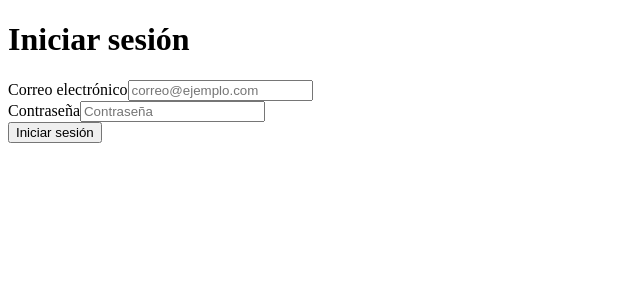
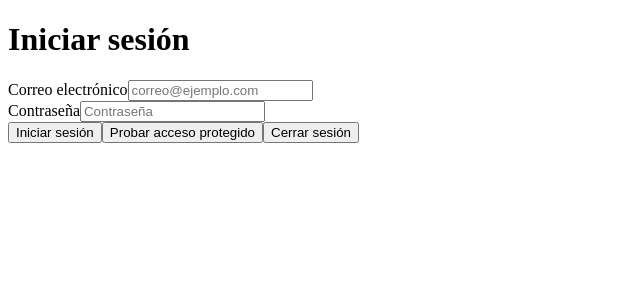
Before and after one commit to Jers-0613/ProyectoFinalLenguajes, a Nuxt app in the folder frontend/: page /login in a window 1280 px wide. Shown: the top 300 px of the page, without its empty margins (0-640 px from the left). Built offline with nearby package versions, Linux system fonts and the light colour scheme.

Commit message:
Mejorar manejo de sesion y cerrar sesion

```diff
--- a/frontend/pages/login.vue
+++ b/frontend/pages/login.vue
@@ -25,6 +25,21 @@
       <button type="submit">
         Iniciar sesión
       </button>
+
+      <button
+        type="button"
+        @click="probarEndpointProtegido"
+      >
+        Probar acceso protegido
+      </button>
+
+      <button
+        type="button"
+        @click="cerrarSesion"
+      >
+        Cerrar sesión
+      </button>
+
       <div v-if="errores.length > 0">
   <p></p>
 
@@ -55,6 +70,7 @@ const errores = ref<string[]>([])
 const mensajeExito = ref('')
 interface RespuestaLogin {
   mensaje: string
+  token: string
   usuario: {
     id: number
     correo: string
@@ -67,6 +83,7 @@ interface RespuestaLogin {
 const iniciarSesion = async () => {
   errores.value = []
   mensajeExito.value = ''
+  localStorage.removeItem('token')// Eliminar token actual
 
   if (!formulario.value.correo || !formulario.value.password) {
     errores.value.push('El correo y la contraseña son obligatorios.')
@@ -97,6 +114,8 @@ const iniciarSesion = async () => {
 
     mensajeExito.value = respuesta.mensaje
 
+    localStorage.setItem('token', respuesta.token)
+
     console.log('Respuesta del login:', respuesta)
 
   } catch (error: any) {
@@ -108,4 +127,26 @@ const iniciarSesion = async () => {
   }
 }
 
+const probarEndpointProtegido = async () => {
+  try {
+    const token = localStorage.getItem('token')
+
+    const respuesta = await $fetch('http://localhost:5283/api/protegido', {
+      headers: {
+        Authorization: `Bearer ${token}`
+      }
+    })
+
+    console.log('Respuesta del endpoint protegido:', respuesta)
+
+  } catch (error: any) {
+    console.error('Error al acceder al endpoint protegido:', error)
+  }
+}
+
+const cerrarSesion = () => {
+  localStorage.removeItem('token')
+  mensajeExito.value = 'Sesión cerrada correctamente.'
+}
+
 </script>
```
